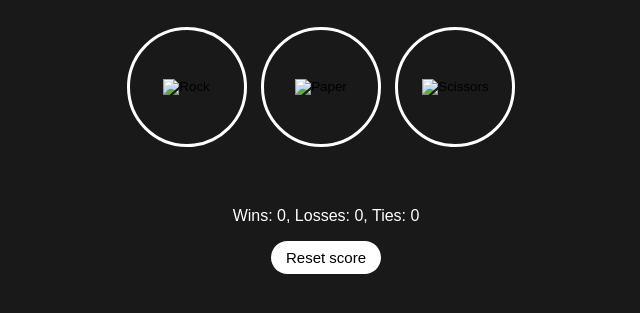
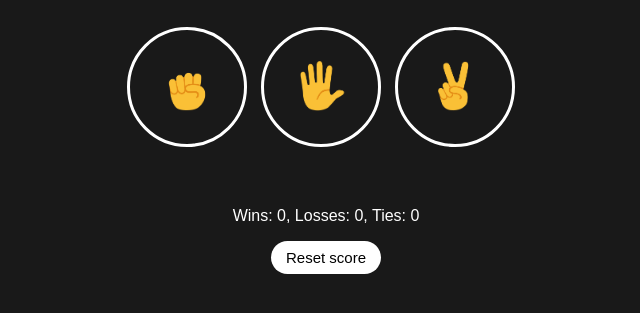
Before and after one commit to Yukiko-Yasu/Rock-paper-scissors-portfolio, a plain HTML site: page index.html in a window 1280 px wide. Shown: the part 187-500 px from the top of the page, without its empty margins (314-954 px from the left). Drawn offline with Linux system fonts and the light colour scheme; the site is published under a folder, as on GitHub Pages, so addresses that start at the root find nothing.

Commit message:
Update index.html

```diff
--- a/index.html
+++ b/index.html
@@ -11,11 +11,11 @@
 
   <p class="title">Rock Paper Scissors</p>
 
-  <button onclick = "playGame('Rock');" class="game-button"><img src="/images/rock-emoji.png" alt="Rock" class="icon"></button>
+  <button onclick = "playGame('Rock');" class="game-button"><img src="./images/rock-emoji.png" alt="Rock" class="icon"></button>
 
-  <button onclick = "playGame('Paper');" class="game-button"><img src="/images/paper-emoji.png" alt="Paper" class="icon"></button>
+  <button onclick = "playGame('Paper');" class="game-button"><img src="./images/paper-emoji.png" alt="Paper" class="icon"></button>
 
-  <button onclick = "playGame('Scissors');" class="game-button"><img src="/images/scissors-emoji.png" alt="Scissors" class="icon"></button>
+  <button onclick = "playGame('Scissors');" class="game-button"><img src="./images/scissors-emoji.png" alt="Scissors" class="icon"></button>
 
   <p class="js-result result"></p>
   <p class="js-moves"></p>
```
